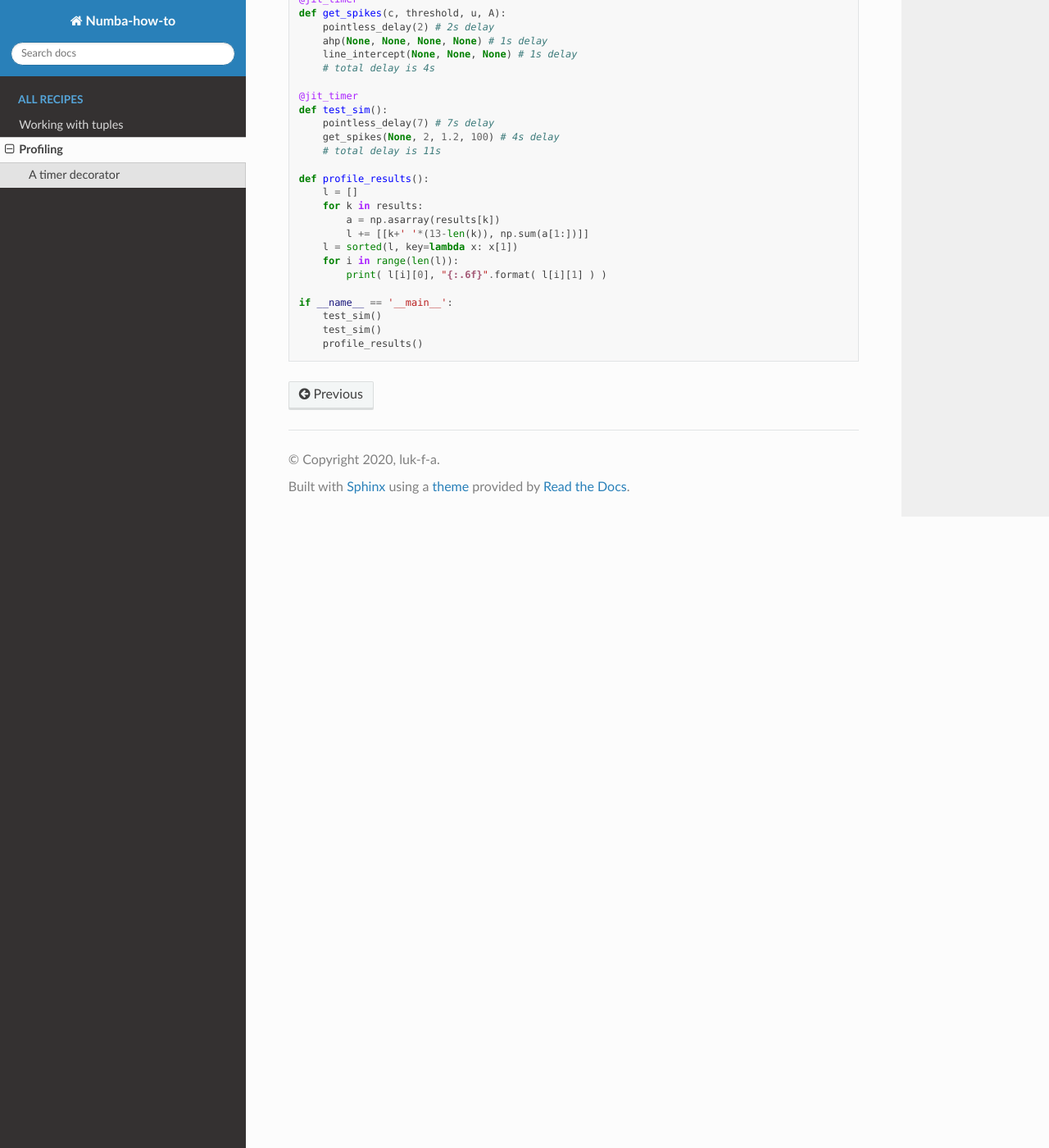
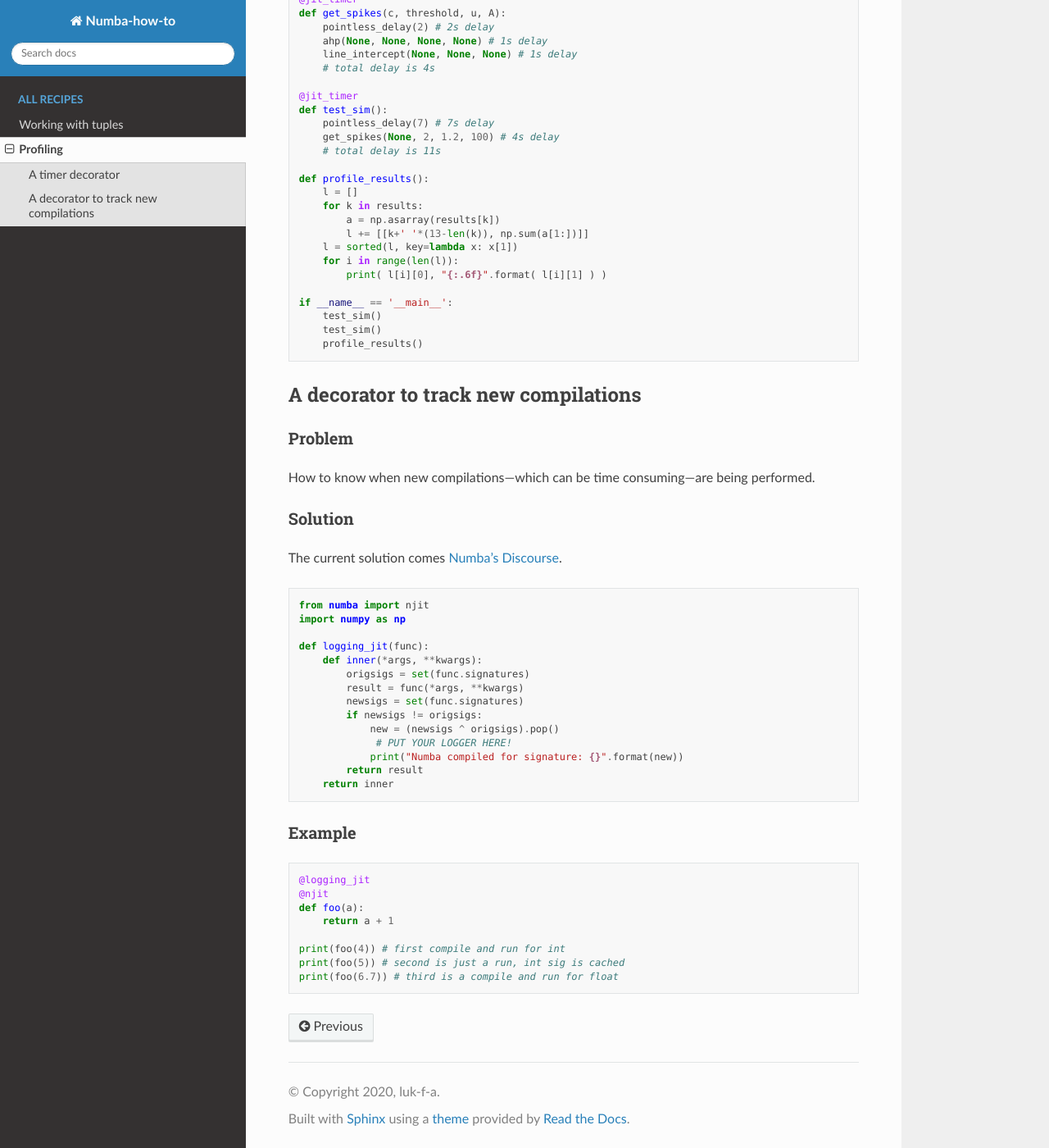
Before and after one commit to luk-f-a/numba-how-to, a Sphinx documentation site: the page built from docs/source/profiling.md, in a window 1280 px wide and 1400 px high, scrolled down 1448 px. Shown: the whole window at 82% size. Built offline with Sphinx 7.4.7 and the Read the Docs theme 2.0.0, drawn with Linux system fonts in a browser that asks for light colours.

Commit message:
added decorator to track compilations

````diff
--- a/docs/source/profiling.md
+++ b/docs/source/profiling.md
@@ -95,3 +95,44 @@ if __name__ == '__main__':
     test_sim()
     profile_results()
 ```
+
+## A decorator to track new compilations
+
+### Problem
+
+How to know when new compilations—which can be time consuming—are being performed.
+
+### Solution
+
+The current solution comes [Numba's Discourse](https://numba.discourse.group/t/create-log-message-on-numba-compilation-find-out-if-given-arguments-lead-to-compilation/114/4).
+```{code-block} python
+from numba import njit
+import numpy as np
+
+def logging_jit(func):
+    def inner(*args, **kwargs):
+        origsigs = set(func.signatures)
+        result = func(*args, **kwargs)
+        newsigs = set(func.signatures)
+        if newsigs != origsigs:
+            new = (newsigs ^ origsigs).pop()
+             # PUT YOUR LOGGER HERE!
+            print("Numba compiled for signature: {}".format(new))
+        return result
+    return inner
+
+```
+
+### Example
+
+```{code-block} python
+
+@logging_jit
+@njit
+def foo(a):
+    return a + 1
+
+print(foo(4)) # first compile and run for int
+print(foo(5)) # second is just a run, int sig is cached
+print(foo(6.7)) # third is a compile and run for float
+```
````
